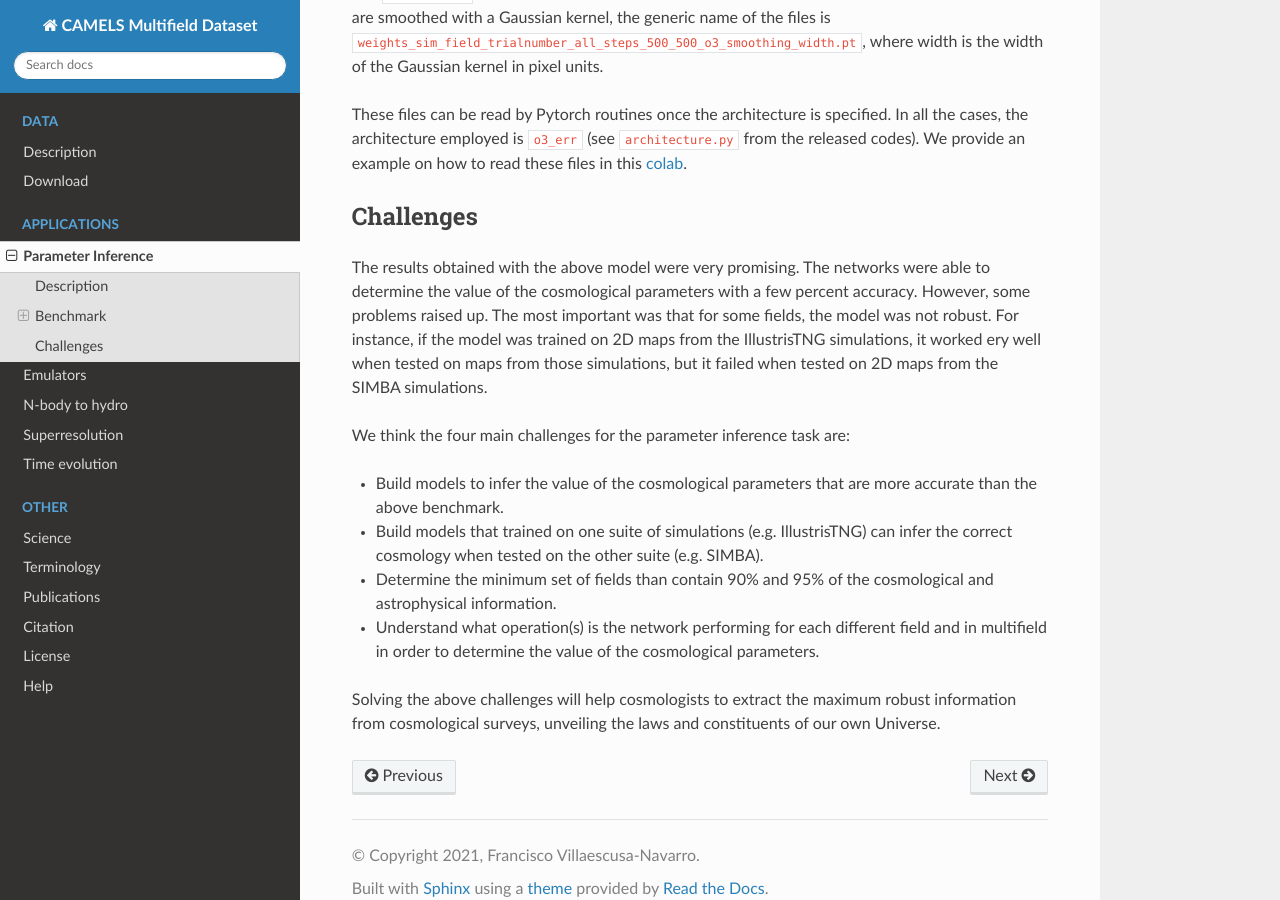
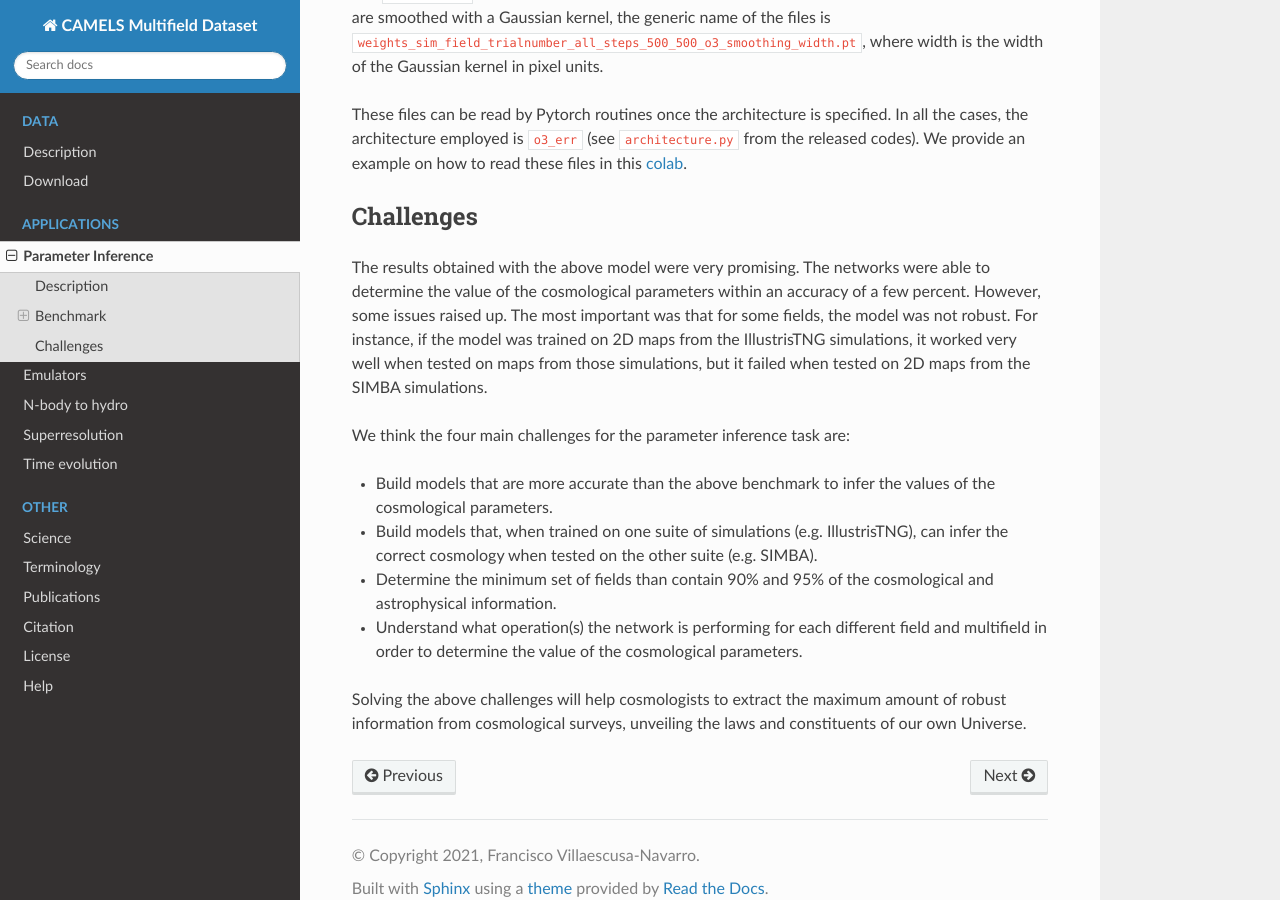
Before and after one commit to franciscovillaescusa/CMD, a Sphinx documentation site: the page built from docs/source/inference.rst, in a window 1280 px wide and 900 px high, scrolled down 2366 px. Built offline with Sphinx 7.4.7 and the Read the Docs theme 2.0.0, drawn with Linux system fonts in a browser that asks for light colours; some of the changed text lies outside the part shown.

Commit message:
Update inference.rst
Fix typo and grammar bugs.

```diff
--- a/docs/source/inference.rst
+++ b/docs/source/inference.rst
@@ -6,7 +6,7 @@ Below we describe this task and the benchmark model. We also discuss the main pr
 Description
 -----------
 
-One of the most obvious applications of CMD is parameter inference. Each 2D map and 3D grid is characterized by 6 numbers: two cosmological parameters describing fundamental properties of the Universe and four astrophysical parameters that quantify the efficiency of astrophysical processes supernova explosions or feedback from black holes. The goal of this application is to develop robust models that can infer the value of the two cosmological parameters from the data with the highest accuracy.
+One of the most obvious applications of CMD is parameter inference. Each 2D map and 3D grid is characterized by 6 numbers: two cosmological parameters describing fundamental properties of the Universe and four astrophysical parameters that quantify the efficiency of the astrophysical processes: supernova explosions and feedback from black holes. The goal of this application is to develop robust models that can infer the value of the two cosmological parameters from the data with the highest accuracy.
 
 
 Benchmark
@@ -55,14 +55,14 @@ This `colab <https://colab.research.google.com/drive/1-BmkA8JSc36O8g9pj7FenD1YSL
 databases
 ^^^^^^^^^
 
-We use the optuna software to find the best value of the hyperparameters (learning rate, weight decay...etc) of one particular model. Typically, for each field, we perform 50 trials, where a trial corresponds to the training carried out with one particular choice of the value of the hyperparameters. This folder contains the databases created by optuna with the information about the different trials for the different simulation types.
+We use the optuna software to find the best value of the hyperparameters (learning rate, weight decay...etc) of one particular model. Typically, for each field, we perform 50 trials, where a trial corresponds to the training carried out with one particular choice of hyperparameters. This folder contains the databases created by optuna with the information about the different trials for the different simulation types.
 
-The generic name of one of these files is ``sim_o3_field_all_steps_500_500_o3.db`` where ``sim`` can be IllustrisTNG, SIMBA, or Nbody, ``field`` is the considered field (can be several fields together). In some cases we smooth out the fields with a Gaussian kernel with width ``width`` (in pixel units). The generic name of these files is ``sim_o3_field_all_steps_500_500_o3_smoothing_width.db``.
+The generic name of one of these files is ``sim_o3_field_all_steps_500_500_o3.db`` where ``sim`` can be IllustrisTNG, SIMBA, or Nbody, ``field`` is the considered field (can be several fields together). In some cases, we smooth out the fields with a Gaussian kernel with width ``width`` (in pixel units). The generic name of these files is ``sim_o3_field_all_steps_500_500_o3_smoothing_width.db``.
 
 These files can be read with optuna package, and two arguments are needed:
 
 - ``study_name``. For all our databases, this variable is set to ``wd_dr_hidden_lr_o3``.
-- ``storage``. This should be set to the a sqlite database with the name of the file, e.g. ``sqlite:////home/fvillaescusa/CMC/2D_maps/benchmark/databases/SIMBA_o3_HI_all_steps_500_500_o3.db``
+- ``storage``. This should be set to an sqlite database with the name of the file, e.g. ``sqlite:////home/fvillaescusa/CMC/2D_maps/benchmark/databases/SIMBA_o3_HI_all_steps_500_500_o3.db``
 
 We provide an example on how to read the information of these files in this `colab <https://colab.research.google.com/drive/1ab79y_nIr2JkkgtT_QJhjLTJYNjY9M0B?usp=sharing>`__.
 
@@ -83,13 +83,13 @@ These files can be read by Pytorch routines once the architecture is specified.
 Challenges
 ----------
 
-The results obtained with the above model were very promising. The networks were able to determine the value of the cosmological parameters with a few percent accuracy. However, some problems raised up. The most important was that for some fields, the model was not robust. For instance, if the model was trained on 2D maps from the IllustrisTNG simulations, it worked ery well when tested on maps from those simulations, but it failed when tested on 2D maps from the SIMBA simulations.
+The results obtained with the above model were very promising. The networks were able to determine the value of the cosmological parameters within an accuracy of a few percent. However, some issues raised up. The most important was that for some fields, the model was not robust. For instance, if the model was trained on 2D maps from the IllustrisTNG simulations, it worked very well when tested on maps from those simulations, but it failed when tested on 2D maps from the SIMBA simulations.
 
 We think the four main challenges for the parameter inference task are:
 
-- Build models to infer the value of the cosmological parameters that are more accurate than the above benchmark.
-- Build models that trained on one suite of simulations (e.g. IllustrisTNG) can infer the correct cosmology when tested on the other suite (e.g. SIMBA).
+- Build models that are more accurate than the above benchmark to infer the values of the cosmological parameters.
+- Build models that, when trained on one suite of simulations (e.g. IllustrisTNG), can infer the correct cosmology when tested on the other suite (e.g. SIMBA).
 - Determine the minimum set of fields than contain 90% and 95% of the cosmological and astrophysical information.
-- Understand what operation(s) is the network performing for each different field and in multifield in order to determine the value of the cosmological parameters.
+- Understand what operation(s) the network is performing for each different field and multifield in order to determine the value of the cosmological parameters.
 
-Solving the above challenges will help cosmologists to extract the maximum robust information from cosmological surveys, unveiling the laws and constituents of our own Universe.
+Solving the above challenges will help cosmologists to extract the maximum amount of robust information from cosmological surveys, unveiling the laws and constituents of our own Universe.
```
